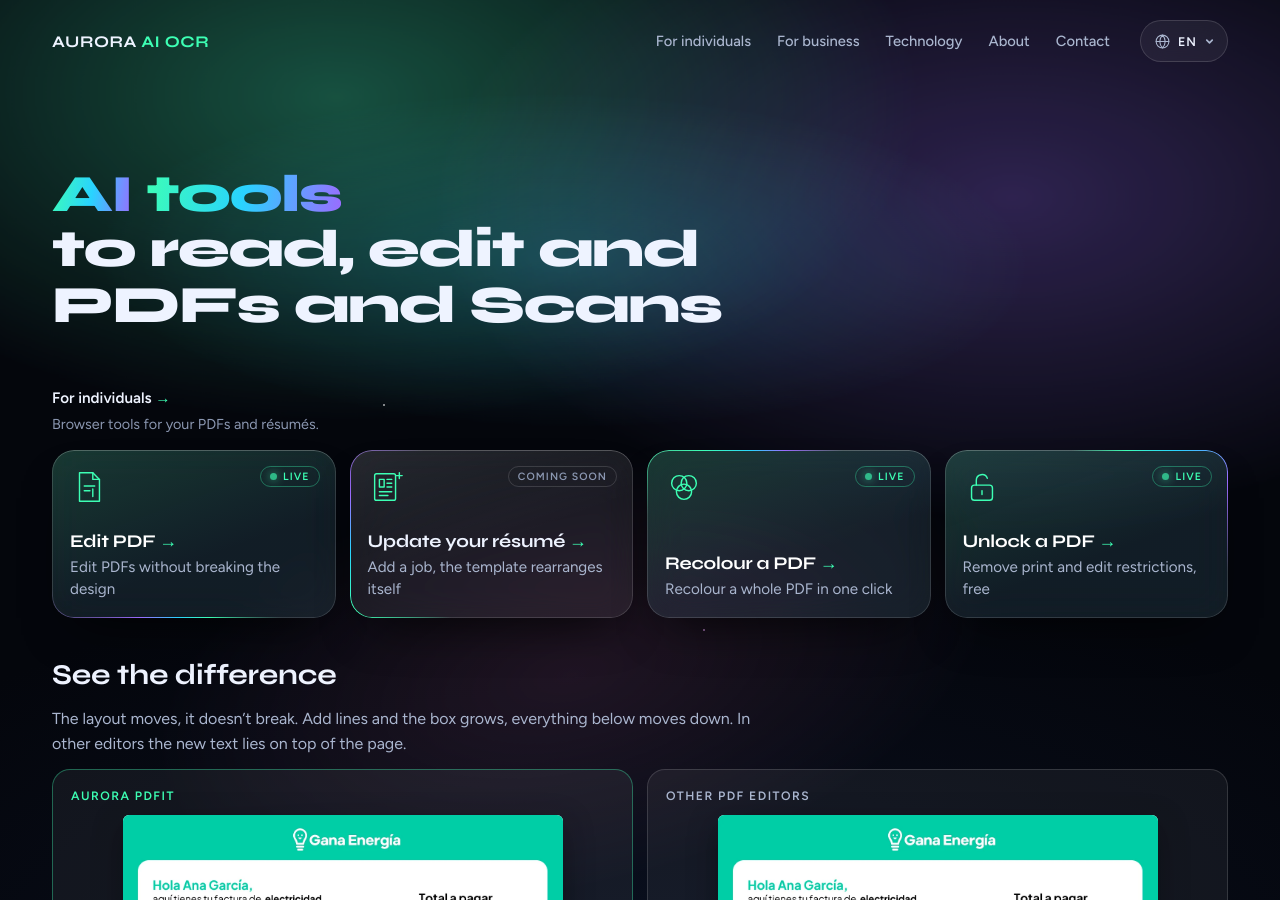
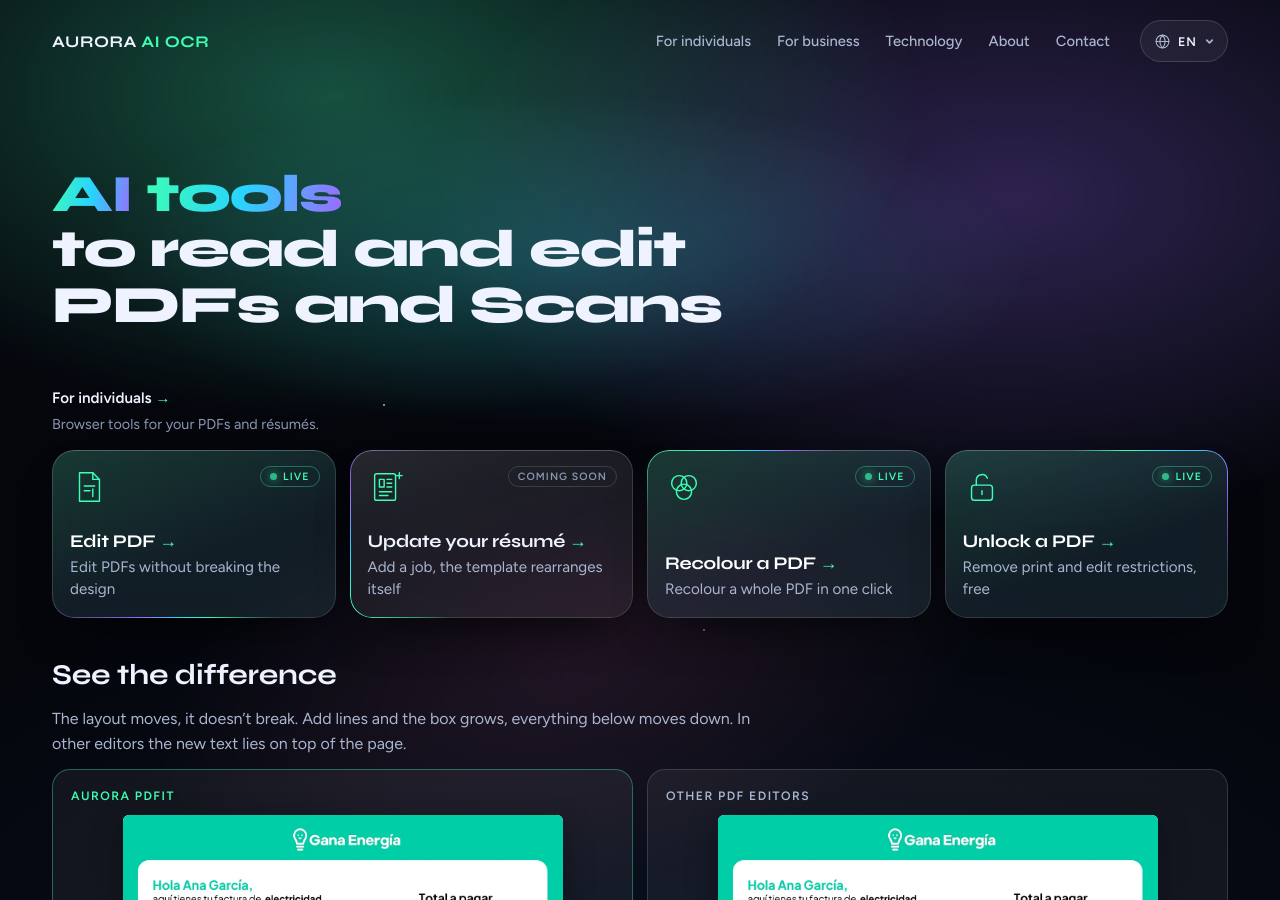
Before and after one commit to Totororik/rora.es, a Jekyll site: the page built from index.html, in a window 1280 px wide and 900 px high. Built offline with Jekyll 4.4.1, drawn with Linux system fonts in a browser that asks for light colours.

Commit message:
Заголовок главной: «AI tools to read and edit PDFs and Scans» (хозяин 05.11)

```diff
--- a/index.html
+++ b/index.html
@@ -7,7 +7,7 @@ title: "AURORA AI OCR — AI tools to read, edit and parse PDFs and Scans"
 description: "AURORA AI OCR builds document tools and technology. For individuals: online PDF editing that keeps fonts and layout. For business: OCR for scans and PDFs, résumé parsing into XML, and data and training for document AI."
 ---
     <section class="hero">
-      <h1><span class="line"><span class="w hl" style="--i:0">AI</span> <span class="w hl" style="--i:1">tools</span></span> <span class="line"><span class="w" style="--i:2">to</span> <span class="w" style="--i:3">read,</span> <span class="w" style="--i:4">edit</span> <span class="w" style="--i:5">and</span> <span class="w" style="--i:6">PDFs</span> <span class="w" style="--i:7">and</span> <span class="w" style="--i:8">Scans</span></span><span class="scan" aria-hidden="true"></span></h1>
+      <h1><span class="line"><span class="w hl" style="--i:0">AI</span> <span class="w hl" style="--i:1">tools</span></span> <span class="line"><span class="w" style="--i:2">to</span> <span class="w" style="--i:3">read</span> <span class="w" style="--i:4">and</span> <span class="w" style="--i:5">edit</span> <span class="w" style="--i:6">PDFs</span> <span class="w" style="--i:7">and</span> <span class="w" style="--i:8">Scans</span></span><span class="scan" aria-hidden="true"></span></h1>
     </section>
 
     <section class="products" aria-label="Products">
```
